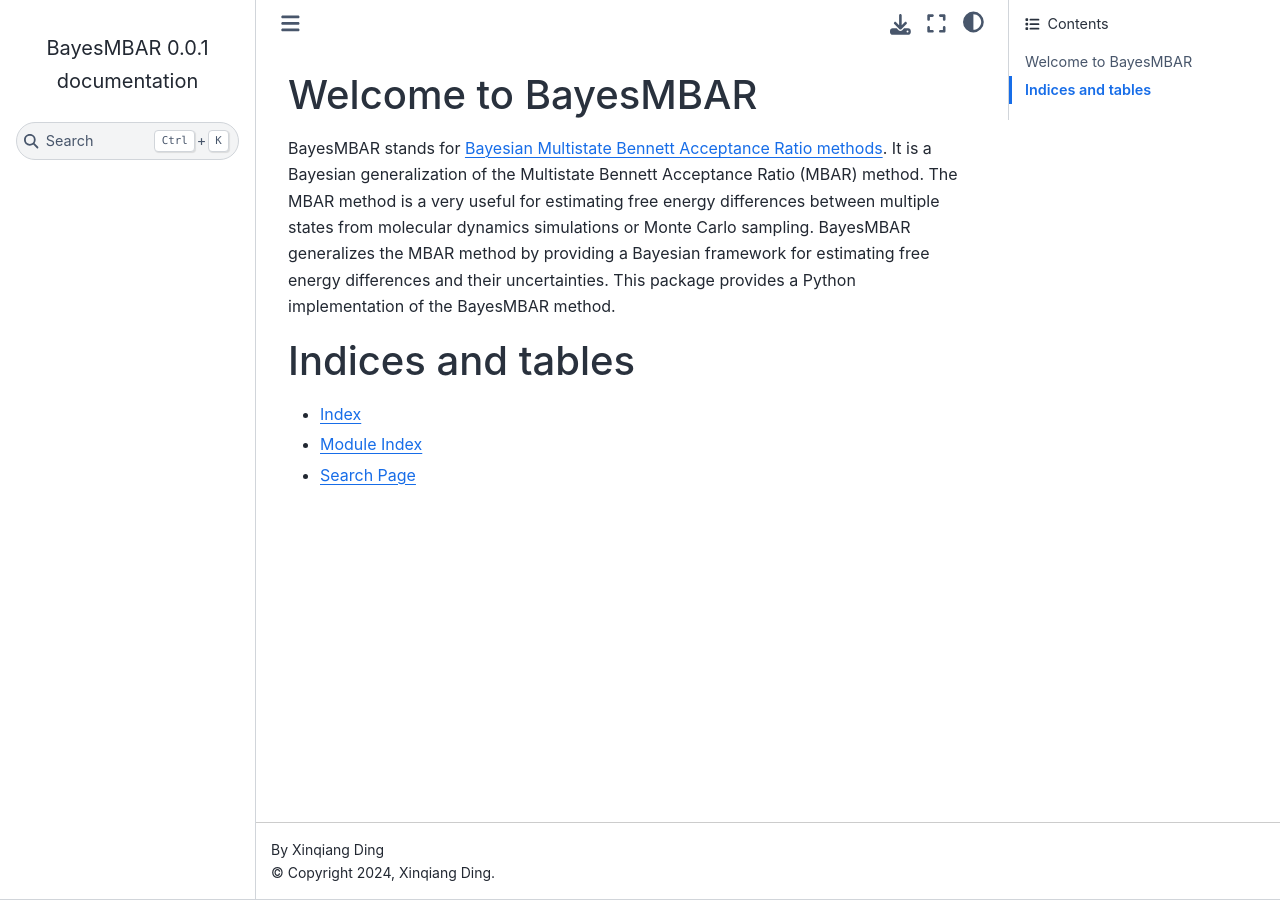
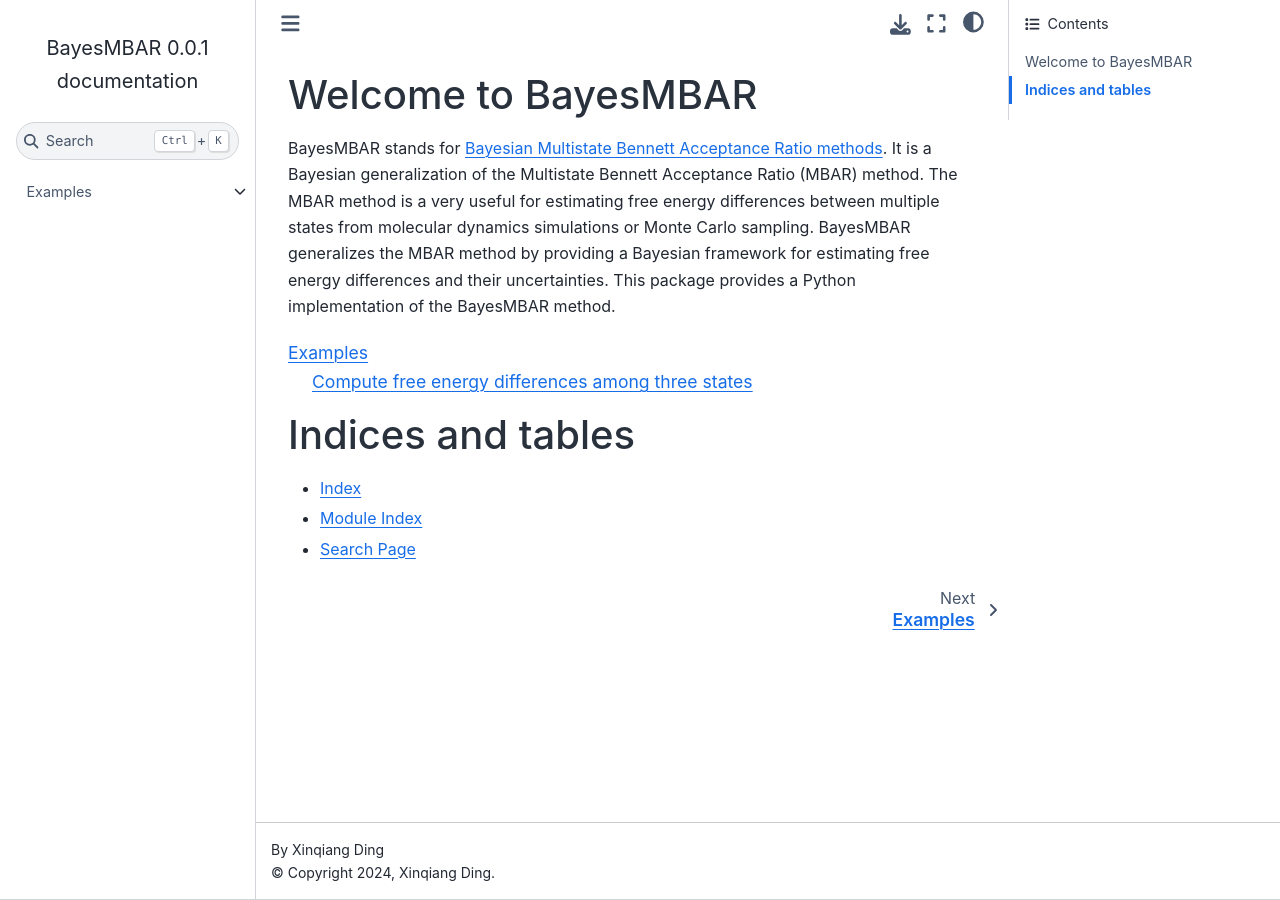
Before and after one commit to DingGroup/BayesMBAR, a Sphinx documentation site: the page built from docs/source/index.rst, in a window 1280 px wide. Built offline with Sphinx 7.4.7 and the Sphinx Book theme 1.1.4, drawn with Linux system fonts in a browser that asks for light colours; pages that are not in the unit, such as notebooks, are missing from menus.

Commit message:
add example for three harmonics

```diff
--- /dev/null
+++ b/docs/source/examples.rst
@@ -0,0 +1,9 @@
+.. _examples:
+
+Examples
+========
+
+.. toctree::
+   :maxdepth: 1
+
+   three_harmonics
--- a/docs/source/index.rst
+++ b/docs/source/index.rst
@@ -16,6 +16,7 @@ This package provides a Python implementation of the BayesMBAR method.
    :maxdepth: 2
 
    installation
+   examples
 
 
 
--- /dev/null
+++ b/docs/source/three_harmonics.rst
@@ -0,0 +1,2 @@
+Compute free energy differences among three states
+===================================================
```
Also changed, not shown: 3 other files.
